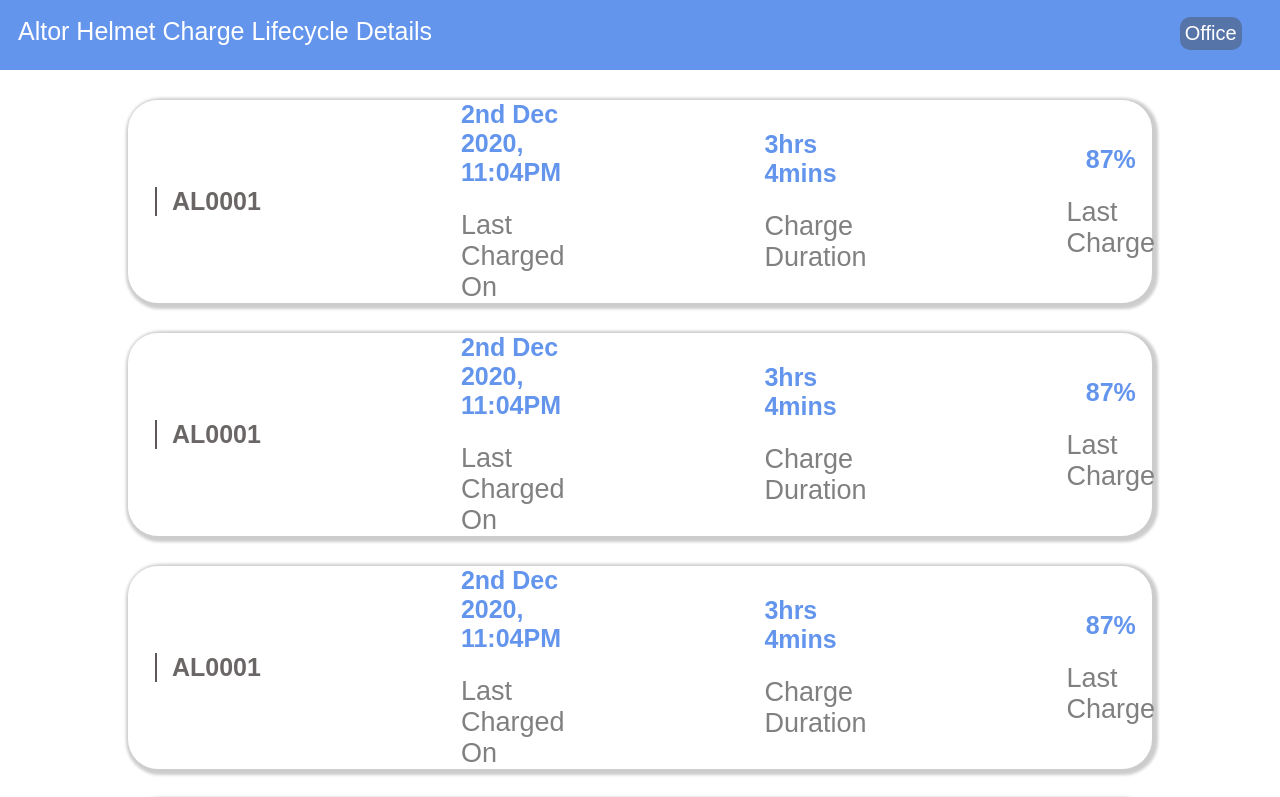
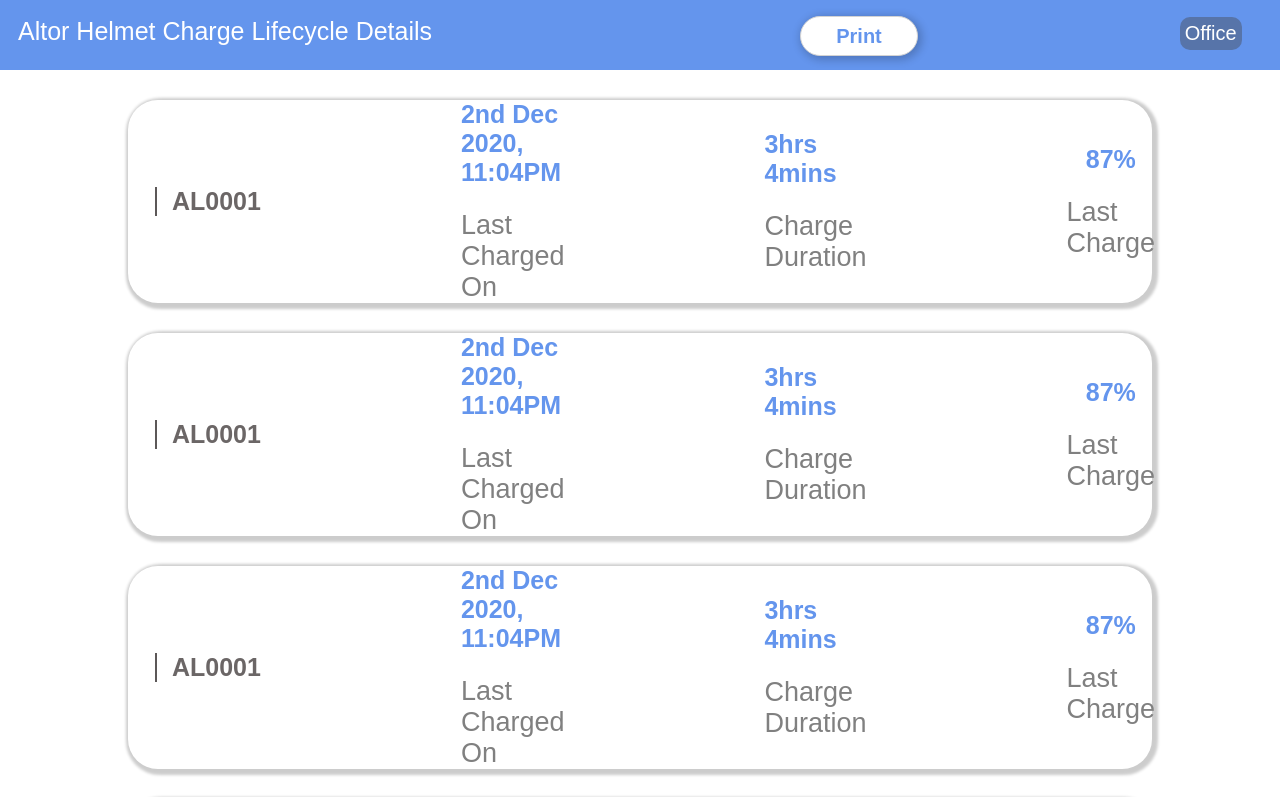
Before and after one commit to Soumil007/HelmetChaargingReport, a React (Create React App) app: page / in a window 1280 px wide. Shown: the top 797 px of the page. Built offline with nearby package versions, Linux system fonts and the light colour scheme.

Commit message:
print button added

```diff
--- a/package.json
+++ b/package.json
@@ -7,6 +7,8 @@
     "@testing-library/react": "^11.2.2",
     "@testing-library/user-event": "^12.6.0",
     "documentation": "^13.1.0",
+    "html2canvas": "^1.0.0-rc.7",
+    "jspdf": "^2.2.0",
     "react": "^17.0.1",
     "react-dom": "^17.0.1",
     "react-scripts": "4.0.1",
--- a/src/components/App/App.css
+++ b/src/components/App/App.css
@@ -0,0 +1,19 @@
+button.downloadButton{
+    position: absolute;
+    background-color: white;
+    cursor: pointer;
+    color: white;
+    z-index: 1;
+    color: cornflowerblue;
+    font-size: 20px;
+    font-weight: 700;
+    min-width: 118px;
+    min-height: 40px;
+    top: 16px;
+    left: 800px;
+    box-shadow: 2px 2px 9px 2px rgba(0,0,0,0.2);
+    border: 1px solid lightgray;
+    border-radius: 20px;
+    text-decoration: none;
+    outline: none;
+}
--- a/src/components/App/App.jsx
+++ b/src/components/App/App.jsx
@@ -3,10 +3,144 @@
 import HelmetChargeReport from "../HelmetChargeReport/HelmetChargeReport";
 import Header from "../Header/Header";
 import Footer from "../Footer/Footer";
+import jsPDF from "jspdf";
+import html2canvas from "html2canvas";
 
 function App(){
+    const convertMmToPx=(mm)=>{
+
+        // let width = window.screen.width;
+        // let height = window.screen.height;
+
+        // console.log("widht=>"+width+"height=>"+height);
+        // if(width>=1900 ){
+        //     return (mm/0.104583);
+        // }
+        // else if(width>=1300 && width<=1900){
+        //     return (mm/0.104583);
+        // }
+        // else{
+        //     return (mm/0.104583);
+        // }
+        return (mm/0.144583);
+    }
+
+    const convertDomToPDF=()=>{
+
+
+        const input = document.getElementById('divToPrint');
+        console.log(input.offsetWidth+" IS INPUT WIDTH")
+
+
+
+        var pdf=new jsPDF({
+            orientation: 'p',
+            unit: 'mm',
+            format: [275,297]
+        });
+
+
+
+        html2canvas(input).then((canvas) => {
+
+
+
+
+        // var numOfPages=Math.ceil(canvas.height/ convertMmToPx(pdf.internal.pageSize.getHeight()) );
+
+
+
+        var ratio=canvas.height/canvas.width;
+
+        // createResizedCanvas(canvas,ratio);
+
+
+        var returnableValue=breakIntoChunks(canvas,ratio,pdf);
+        var imgArray=returnableValue.imgArray;
+
+        imgArray.map((elem,i)=>{
+
+            pdf.addPage().addImage(elem,'PNG',0,0,pdf.internal.pageSize.getWidth(),(pdf.internal.pageSize.getHeight()));
+            // pdf.addImage(elem,'PNG',0,0,pdfWidth,(pdfWidth*ratio));
+
+
+        })
+
+        pdf.save("download.pdf");
+
+      });
+
+    }
+
+
+    const breakIntoChunks=(canvas,ratio,pdf)=>{
+
+        var height=canvas.height;
+
+        var numOfPages=Math.ceil(height / convertMmToPx(pdf.internal.pageSize.getHeight()) );
+
+
+
+        var imgArray=[];
+
+        console.log("PDF dimensions are",convertMmToPx(pdf.internal.pageSize.getWidth()),convertMmToPx(pdf.internal.pageSize.getHeight()));
+        console.log("Canvas dimensions are ", canvas.width, canvas.height);
+
+        for(var i=0;i<numOfPages;i++){
+
+            var newCanvas=document.createElement('canvas');
+            newCanvas.width=convertMmToPx(pdf.internal.pageSize.getWidth());
+            newCanvas.height=convertMmToPx(pdf.internal.pageSize.getHeight());
+
+
+            var newContext=newCanvas.getContext('2d');
+            newContext.drawImage(canvas, 0, ((convertMmToPx(pdf.internal.pageSize.getHeight()))*i), (canvas.width), convertMmToPx(pdf.internal.pageSize.getHeight()), 0, 0,convertMmToPx(pdf.internal.pageSize.getWidth()),convertMmToPx(pdf.internal.pageSize.getHeight()));
+
+            var newImage = document.createElement('img');
+            newImage.src = newCanvas.toDataURL();
+
+            console.log("IMAGE IS AT"+(( convertMmToPx(pdf.internal.pageSize.getHeight())/numOfPages)*i));
+
+            imgArray.push(newImage);
+        }
+
+        const returnableValue={
+            pageSize:(canvas.height/numOfPages),
+            imgArray:imgArray
+        }
+        return returnableValue;
+
+
+
+
+    }
+
+    // function convertDomToPDF(){
+
+    //         const doc = document.getElementById("divToPrint");
+    //         var element_width=document.getElementById("divToPrint").getBoundingClientRect().width;
+    //         var page_width=window.screen.width;
+    //         var left_offset=(page_width-element_width)/2;
+    //         console.log(element_width+" and "+page_width)
+    //         // console.log(doc.offsetHeight);
+    //         // console.log(doc.offsetWidth);
+    //         // console.log(doc.getAttribute("height"));
+    //         var pdf = new jsPDF('l', 'pt', [1900,1980]);
+    //             pdf.html(doc, {
+    //                 callback: function (pdf) {
+    //                     pdf.save('AltorRiderReport.pdf');
+
+    //                 },
+    //                 image:HTMLOptionsCollection,
+    //                 x:(left_offset*3),
+    //                 y:10,
+    //         });
+    //     }
+
+
     return<>
-        <div className="App">
+        <button className="downloadButton" onClick={convertDomToPDF}>Print</button>
+        <div id="divToPrint" className="App" >
             <Header />
             <HelmetChargeReport />
             <Footer />
```
Also changed, not shown: 2 other files (tests, documents, lock files or other folders).
